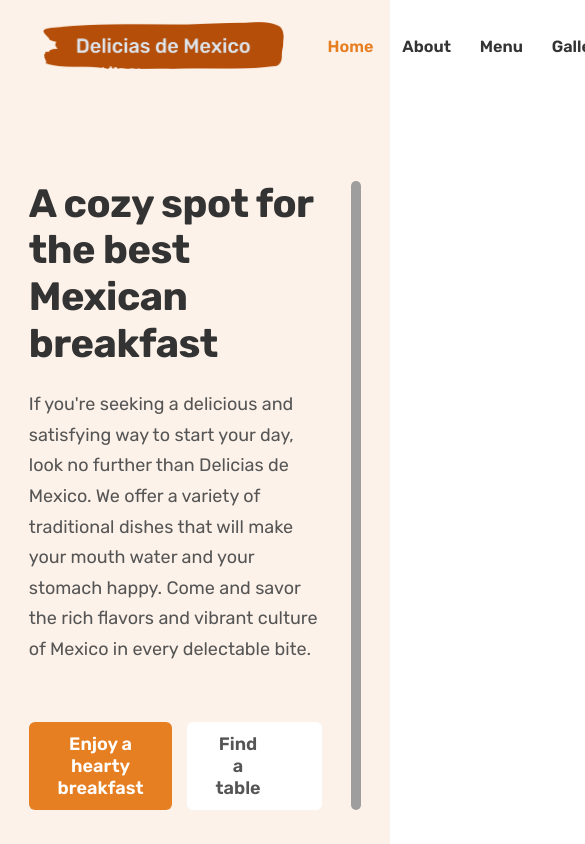
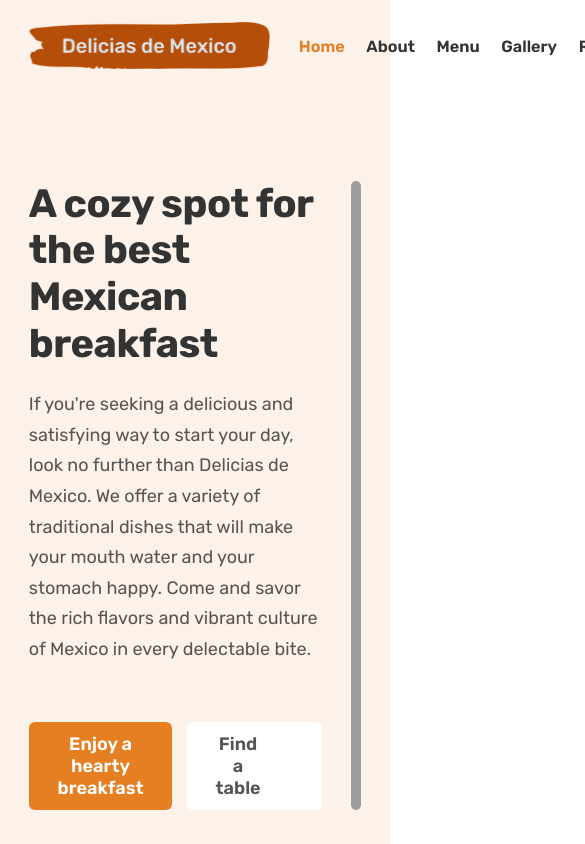
Before and after one commit to ngere-k/delicias-de-mexico, a React (Create React App) app: page / in a window 390 px wide. Shown: the top 844 px of the page, 585 px wide, since content can reach past the window. Built offline with nearby package versions, Linux system fonts and the light colour scheme; no server answers; the database is empty; grey boxes are pictures that could not be loaded; some icons are missing.

Commit message:
include mixin for tablet landscape

```diff
--- a/src/components/navbar/Navbar.scss
+++ b/src/components/navbar/Navbar.scss
@@ -8,6 +8,11 @@
   gap: 4.8rem;
   padding: 1.6rem 4.8rem;
   background-color: $color-primary-light-1;
+
+  @include respond(tab-land) {
+    padding: 1.6rem 3.2rem;
+    gap: 3.2rem;
+  }
 }
 
 .main-nav {
@@ -22,6 +27,10 @@
   &__list-2 {
     @include flex-vertical-center(3.2rem);
     list-style: none;
+
+    @include respond(tab-land) {
+      @include flex-vertical-center(2.4rem);
+    }
   }
 
   &__icon {
```
